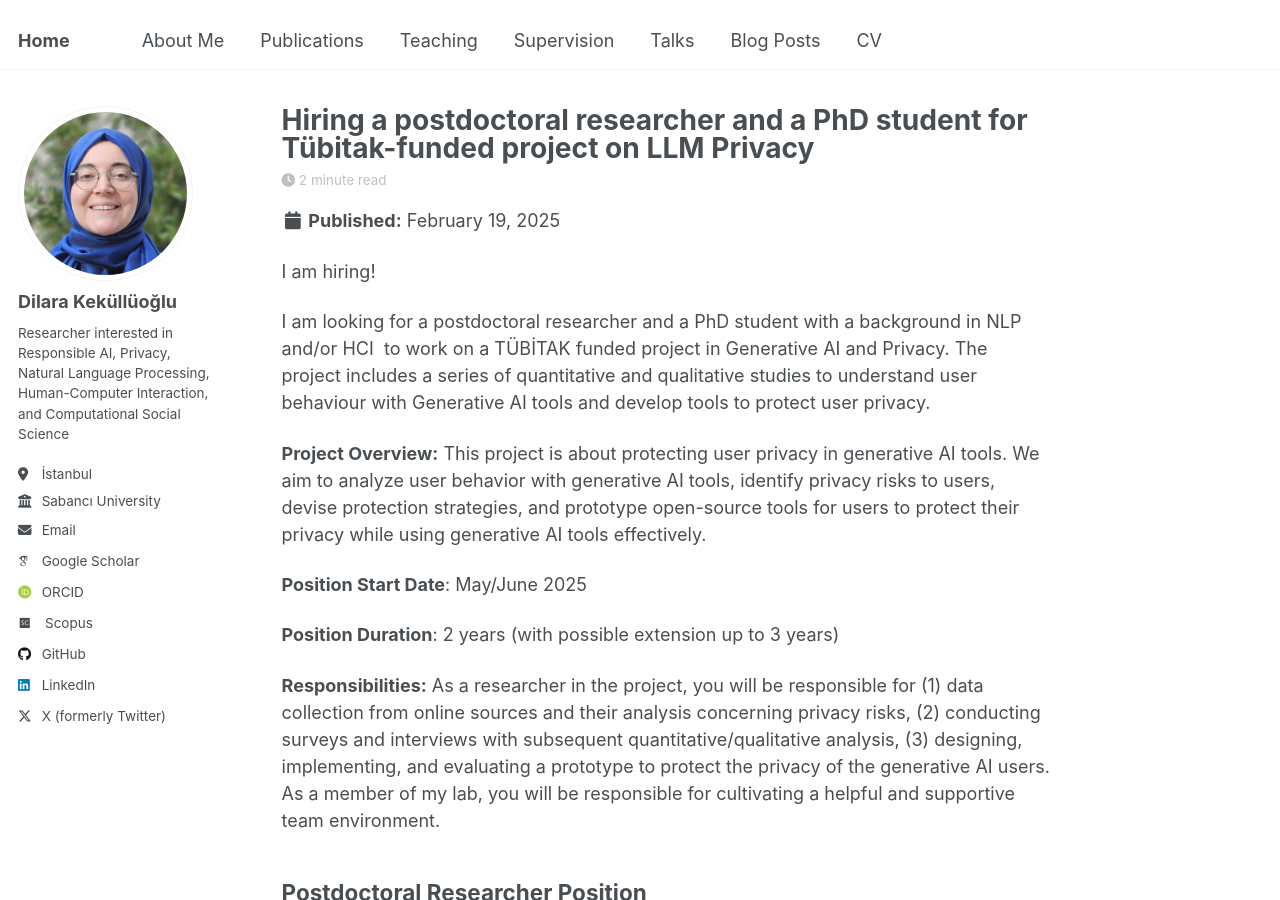
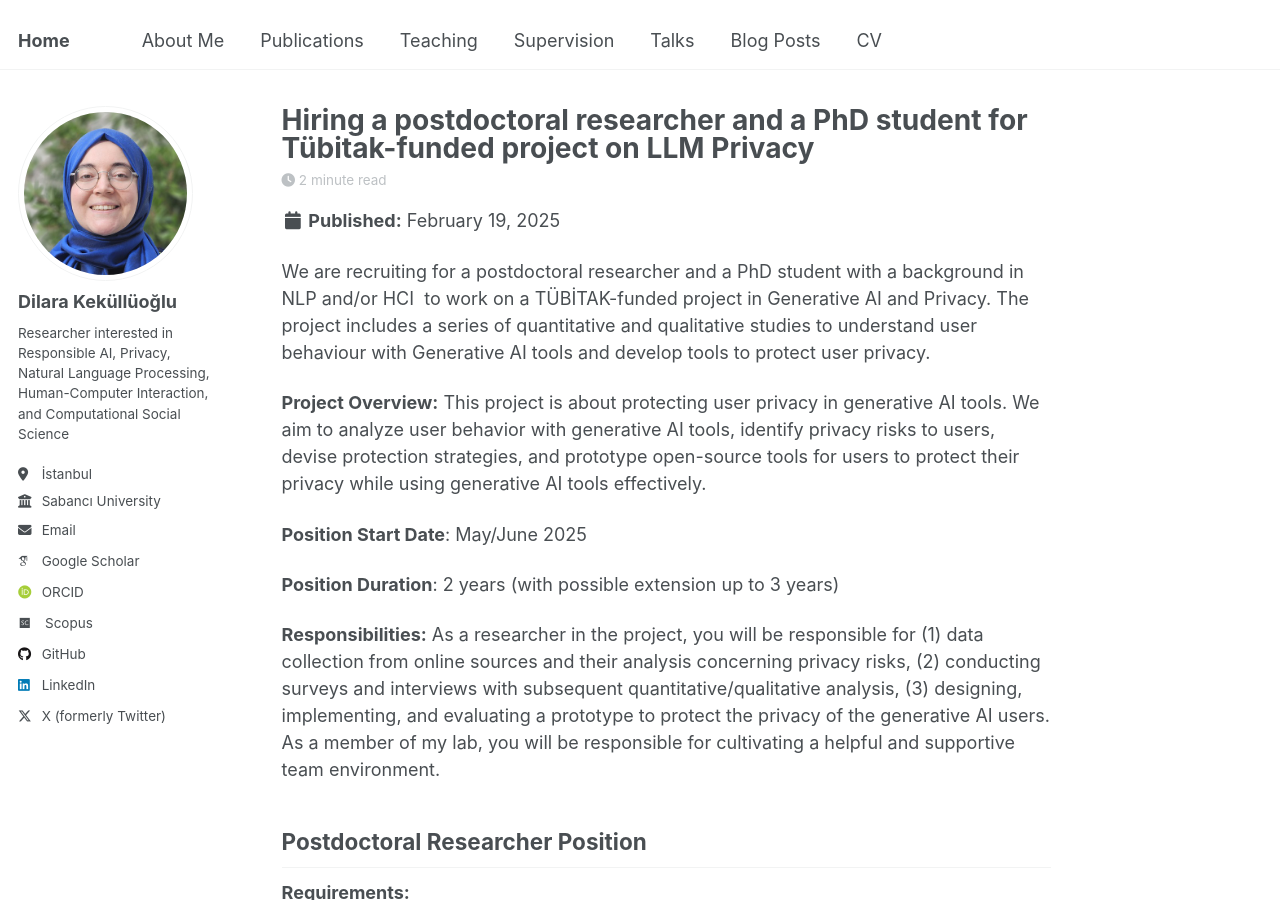
Before and after one commit to dilarakkl/dilarakkl.github.io, a Jekyll site: the page built from _posts/2025-02-19-hiring.md, in a window 1280 px wide and 900 px high. Built offline with Jekyll 4.4.1, drawn with Linux system fonts in a browser that asks for light colours; some web fonts are replaced; some of the changed text lies outside the part shown.

Commit message:
Update 2025-02-19-hiring.md

```diff
--- a/_posts/2025-02-19-hiring.md
+++ b/_posts/2025-02-19-hiring.md
@@ -9,9 +9,7 @@ tags:
   - phd
 ---
 
-I am hiring!
-
-I am looking for a postdoctoral researcher and a PhD student with a background in NLP and/or HCI  to work on a TÜBİTAK funded project in Generative AI and Privacy. The project includes a series of quantitative and qualitative studies to understand user behaviour with Generative AI tools and develop tools to protect user privacy.
+We are recruiting for a postdoctoral researcher and a PhD student with a background in NLP and/or HCI  to work on a TÜBİTAK-funded project in Generative AI and Privacy. The project includes a series of quantitative and qualitative studies to understand user behaviour with Generative AI tools and develop tools to protect user privacy.
 
 **Project Overview:** This project is about protecting user privacy in generative AI tools. We aim to analyze user behavior with generative AI tools, identify privacy risks to users, devise protection strategies, and prototype open-source tools for users to protect their privacy while using generative AI tools effectively.
 
```
Also changed, not shown: other parts of _posts/2025-02-19-hiring.md (+1 -0 lines).
